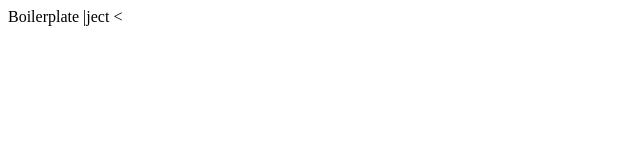
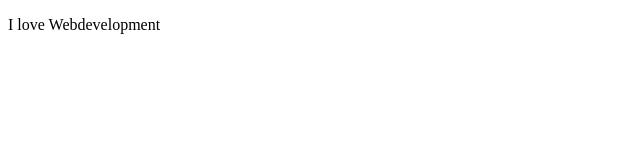
Before and after one commit to smartadev/html-boilerplate, a plain HTML site: page index.html in a window 1280 px wide. Shown: the whole page, without its empty margins (0-640 px from the left). Drawn offline with Linux system fonts and the light colour scheme.

Commit message:
Updated index.html

```diff
--- a/index.html
+++ b/index.html
@@ -1,7 +1,14 @@
 <!DOCTYPE html>
 <html lang="en">
-	 <meta charset="UTF-8">
-	                            Boilerplate |ject</title>
-			                       <                                     </body>
+
+	<head>
+		<meta charset="UTF-8">
+		<title> Boilerplate | The Odin Project</title>
+	</head>
+
+	<body>
+		<p>I love Webdevelopment</p>
+
+	</body>
 
 </html>
```
